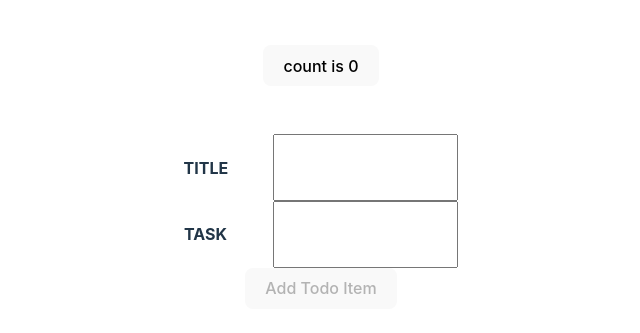
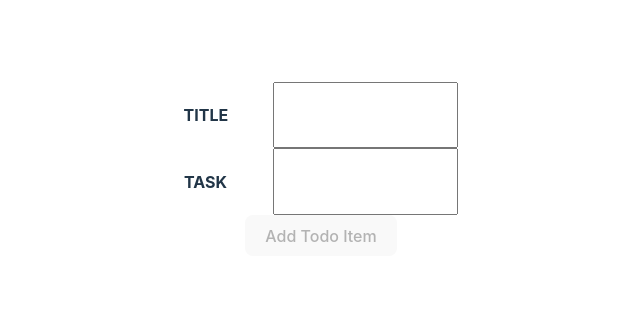
Before and after one commit to xalikov22/todo-ts, a React (Vite) app: page / in a window 1280 px wide. Shown: the part 239-572 px from the top of the page, without its empty margins (319-959 px from the left). Built offline with nearby package versions, Linux system fonts and the light colour scheme.

Commit message:
Add TodoItem + Use uuid

```diff
--- a/src/App.tsx
+++ b/src/App.tsx
@@ -1,24 +1,23 @@
 import './App.css'
-import useCount from './hooks/useCount'
 import {useState} from 'react'
-import useTodo, {TodoItem} from './hooks/useTodo'
+import useTodo, {TodoItemType} from './hooks/useTodo'
+import TodoItem from './components/TodoItem'
+import {uuid} from './util'
 
 function App() {
-  const [state, dispatch] = useCount()
+
   const [todoState, todoDispatch] = useTodo()
   const [itemText, setItemText] = useState('')
   const [itemTitle, setItemTitle] = useState('')
-  const {count} = state
+
   const {items} = todoState
-  const increase = () => {
-    // @ts-ignore
-    dispatch({type: 'increase'})
-  }
+
   const onClick = () => {
     // @ts-ignore
     todoDispatch({
       type: 'add',
       payload: {
+        id: uuid(),
         title: itemTitle,
         task: itemText
       }
@@ -28,14 +27,16 @@ function App() {
   }
   return (
     <div className="App">
-      <div className="card">
-        <button onClick={increase}>
-          count is {count}
-        </button>
-      </div>
       <div>
         <ul>
-          {items?.map((item: TodoItem, index: number) => <li key={index}>{item.title}</li>)}
+          {items?.map((item: TodoItemType) =>
+            <li key={item.id}>
+              <TodoItem
+                id={item.id}
+                task={item.task}
+                title={item.title}
+              />
+            </li>)}
         </ul>
       </div>
       <div>
@@ -56,7 +57,10 @@ function App() {
           />
         </div>
         <div>
-          <button onClick={onClick} disabled={!(itemTitle.length > 0 && itemText.length > 0)}>Add Todo Item</button>
+          <button
+            onClick={onClick}
+            disabled={!(itemTitle.length > 0 && itemText.length > 0)}
+          >Add Todo Item</button>
         </div>
       </div>
     </div>
```
